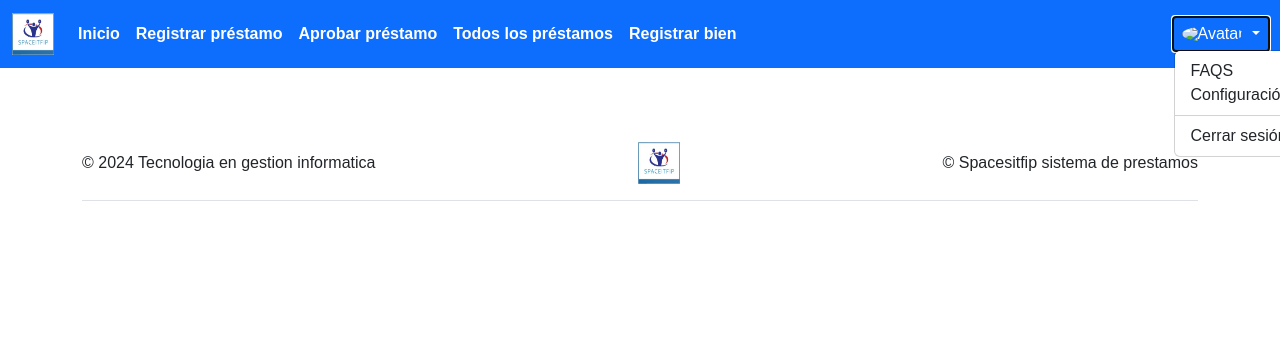
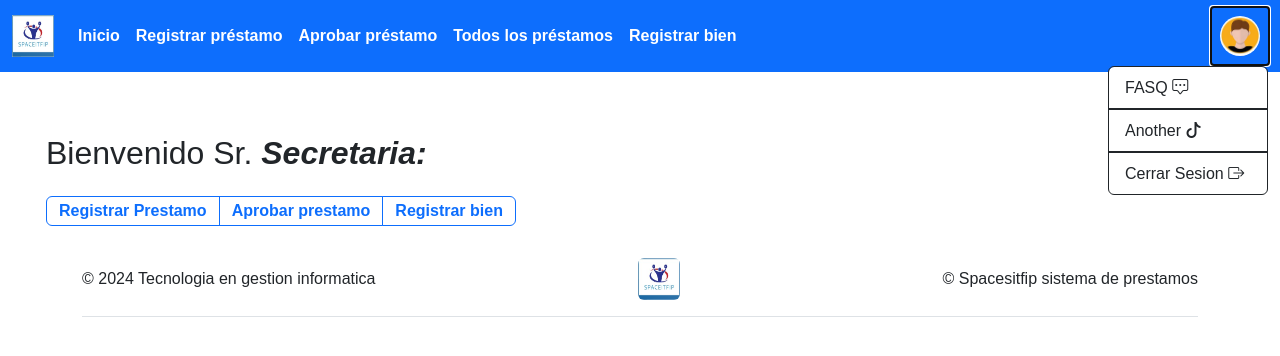
Before and after one commit to unknow69code/spaceitfip, a PHP site: page /home.php in a window 1280 px wide, after a click that opens the changed part. Shown: the top 356 px of the page. Run offline with PHP 8.4, Linux system fonts and the light colour scheme; the visitor is signed in with stand-in values (Sample User, id 1); some libraries are stand-ins or nearby versions.

Commit message:
mejora en el avatar, tablas y agregacion del 404

```diff
--- a/Generar.php
+++ b/Generar.php
@@ -2,7 +2,7 @@
 include_once 'cabecera.php';
 include_once 'verificar_sesion.php';
 include_once 'navegacion.php';
-use app\SpaceItfip\Controladores\BienesItfipControlador;
+
 ?>
 <div class="row">
 	<div class="col-12 mb-3">
--- a/aprobar.php
+++ b/aprobar.php
@@ -48,9 +48,9 @@ $prestamos_pendientes = !empty($_GET['busqueda'])
 			</div>
 		<?php } else { ?>
 			<div class="table-responsive">
-				<table class="table table-light table-hover table-bordered text-center">
+				<table class="table border-primary table-hover table-bordered text-center">
 					<caption>Bienes y/o espacios f&iacute;sicos pendientes de aprobaci&oacute;n</caption>
-					<thead>
+					<thead class="table-dark">
 						<tr>
 							<th>Id. pr&eacute;stamo</th>
 							<th>Fecha registro</th>
--- a/cabecera.php
+++ b/cabecera.php
@@ -8,6 +8,7 @@
 	<link rel="stylesheet" href="css/bootstrap.min.css">
 	<link rel="stylesheet" href="css/all.min.css">
 	<link rel="stylesheet" href="css/spaceitfip.css">
+	<link rel="stylesheet" href="https://cdn.jsdelivr.net/npm/bootstrap-icons@1.11.3/font/bootstrap-icons.min.css">
 	<style>
         body {
             padding-top: 110px;
--- a/home.php
+++ b/home.php
@@ -2,8 +2,42 @@
 include_once 'cabecera.php';
 include_once 'verificar_sesion.php';
 include_once 'navegacion.php';
+
 use app\SpaceItfip\Controladores\PrestamosControlador;
 
 
 ?>
+<!DOCTYPE html>
+<html lang="en">
+
+<head>
+    <meta charset="UTF-8">
+    <meta name="viewport" content="width=device-width, initial-scale=1.0">
+    <title></title>
+</head>
+
+<body>
+    <h2 class="mt-4 mb-4 mx-4">Bienvenido Sr. <b><cite title="Source Title">Secretaria:</cite></b></h2>
+   <!-- The code you provided is creating a navigation bar using HTML and Bootstrap classes. Here's a
+   breakdown of what each part of the code is doing: */-->
+    <nav aria-label="Page navigation example">
+        <ul class="pagination mx-4">
+           <!-- <li class="page-item">
+             <a class="page-link" href="#" aria-label="Previous">
+                    <span aria-hidden="true">&laquo;</span>
+                </a>
+            </li>-->
+            <li class="page-item"><a class="page-link border border-primary" href="registrar.php"><b>Registrar Prestamo</b></a></li>
+            <li class="page-item"><a class="page-link border border-primary" href="aprobar_prestamo.php"><b>Aprobar prestamo</b></a></li>
+            <li class="page-item"><a class="page-link border border-primary" href="Generar.php"><b>Registrar bien</b></a></li>
+            <!-- <li class="page-item">
+               <a class="page-link" href="#" aria-label="Next">
+                    <span aria-hidden="true">&raquo;</span>
+                </a>
+            </li> -->
+        </ul>
+    </nav>
+</body>
+
+</html>
 <?php include_once 'pie.php';
--- a/navegacion.php
+++ b/navegacion.php
@@ -1,8 +1,10 @@
-<?php use app\SpaceItfip\Controladores\BienesItfipControlador; ?>
+<?php
+
+use app\SpaceItfip\Controladores\BienesItfipControlador; ?>
 <nav class="navbar navbar-expand-lg navbar-dark bg-primary fixed-top">
 	<div class="container-fluid">
 		<span class="navbar-brand">
-            <img class="d-inline-block align-top" src="img/Space_itfip_logotype.png" alt="Logo SpaceItfip" width="42" height="42">
+			<img class="d-inline-block align-top" src="img/Space_itfip_logotype.png" alt="Logo SpaceItfip" width="42" height="42">
 		</span>
 		<button class="navbar-toggler" type="button" data-bs-toggle="collapse" data-bs-target="#navbarSupportedContent" aria-controls="navbarSupportedContent" aria-expanded="false" aria-label="Toggle navigation">
 			<span class="navbar-toggler-icon"></span>
@@ -28,23 +30,26 @@
 				</li>
 				<!--<li class="nav-item">
 					<div>
-						<a class="nav-link active" href="cerrar_sesion.php"><b>Cerrar sesi&oacute;n(<?=$_SESSION['correo_administrador']?>)</b></a>
+						<a class="nav-link active" href="cerrar_sesion.php"><b>Cerrar sesi&oacute;n(<?= $_SESSION['correo_administrador'] ?>)</b></a>
 					</div>
 				</li>-->
 			</ul>
 			<ul class="navbar-nav ml-auto">
-            <li class="nav-item dropdown">
-                <a class="nav-link dropdown-toggle" href="#" id="navbarDropdown" role="button" data-toggle="dropdown" aria-haspopup="true" aria-expanded="false">
-                    <img src="https://via.placeholder.com/40" alt="Avatar" class="rounded-circle" width="40" height="40">
-                </a>
-				<div class="dropdown-menu custom-left" aria-labelledby="navbarDropdown">
-                        <a class="dropdown-item" href="#">FAQS</a>
-                        <a class="dropdown-item" href="#">Configuración</a>
-                        <div class="dropdown-divider"></div>
-                        <a class="dropdown-item" href="cerrar_sesion.php">Cerrar sesión</a>
-                    </div>
-            </li>
-        </ul>
+				<li class="nav-item dropdown">
+					<a class="nav-link dropdown" href="#" id="navbarDropdown" role="button"
+						aria-haspopup="true" data-bs-toggle="dropdown"
+						data-bs-display="static" aria-expanded="false">
+						<img src="img/avatar.jpeg" alt="Avatar" class="rounded-circle" width="40" height="40">
+					</a>
+					<ul class="dropdown-menu dropdown-menu-end border border-dark">
+						<li><a class="dropdown-item" href="#">FASQ <i class="bi bi-chat-square-dots"></i></a></li>
+						<li><hr class="dropdown-divider border border-dark"></li>
+						<li><a class="dropdown-item" href="#">Another <i class="bi bi-tiktok"></i></a></li>
+						<li><hr class="dropdown-divider border border-dark"></li>
+						<li><a class="dropdown-item" href="cerrar_sesion.php">Cerrar Sesion  <i class="bi bi-box-arrow-right"></i></a></li>
+					</ul>
+				</li>
+			</ul>
 		</div>
 	</div>
 </nav>
--- a/pie.php
+++ b/pie.php
@@ -6,7 +6,7 @@
             &copy; 2024 Tecnologia en gestion informatica
         </span>
         <span class="navbar-brand text-center text-muted">
-            <img class="d-inline-block align-top" src="img/Space_itfip_logotype.png" alt="Logo SpaceItfip" width="42" height="42" style="vertical-align: middle;">
+            <img class="d-inline-block rounded mx-auto d-block" src="img/Space_itfip_logotype.png" alt="Logo SpaceItfip" width="42" height="42" style="vertical-align: middle;">
         </span>
         <span class="d-inline-block align-top" style="vertical-align: middle;">
             &copy; Spacesitfip sistema de prestamos
--- a/prestamos.php
+++ b/prestamos.php
@@ -33,9 +33,9 @@ $prestamos = !empty($_GET['busqueda'])
 			</div>
 		<?php } else { ?>
 			<div class="table-responsive">
-				<table class="table table-light table-hover table-bordered text-center">
+				<table class="table border-primary table-hover table-bordered text-center">
 					<caption>Bienes y/o espacios f&iacute;sicos prestados</caption>
-					<thead>
+					<thead class="table-dark">
 						<tr>
 							<th>Id. pr&eacute;stamo</th>
 							<th>Fecha registro</th>
--- a/redireccionar.php
+++ b/redireccionar.php
@@ -6,5 +6,5 @@ include_once 'verificar_sesion.php';
  * [$redireccionar description]
  * @var [type]
  */
-$redireccionar = $admin1_2 ? 'registrar.php' : 'aprobar.php';
+$redireccionar = $admin1_2 ? 'home.php' : 'aprobar.php';
 header("Location: $redireccionar");
```
Also changed, not shown: 404.php (added, +9 -0 lines), img/avatar.jpeg (added).
